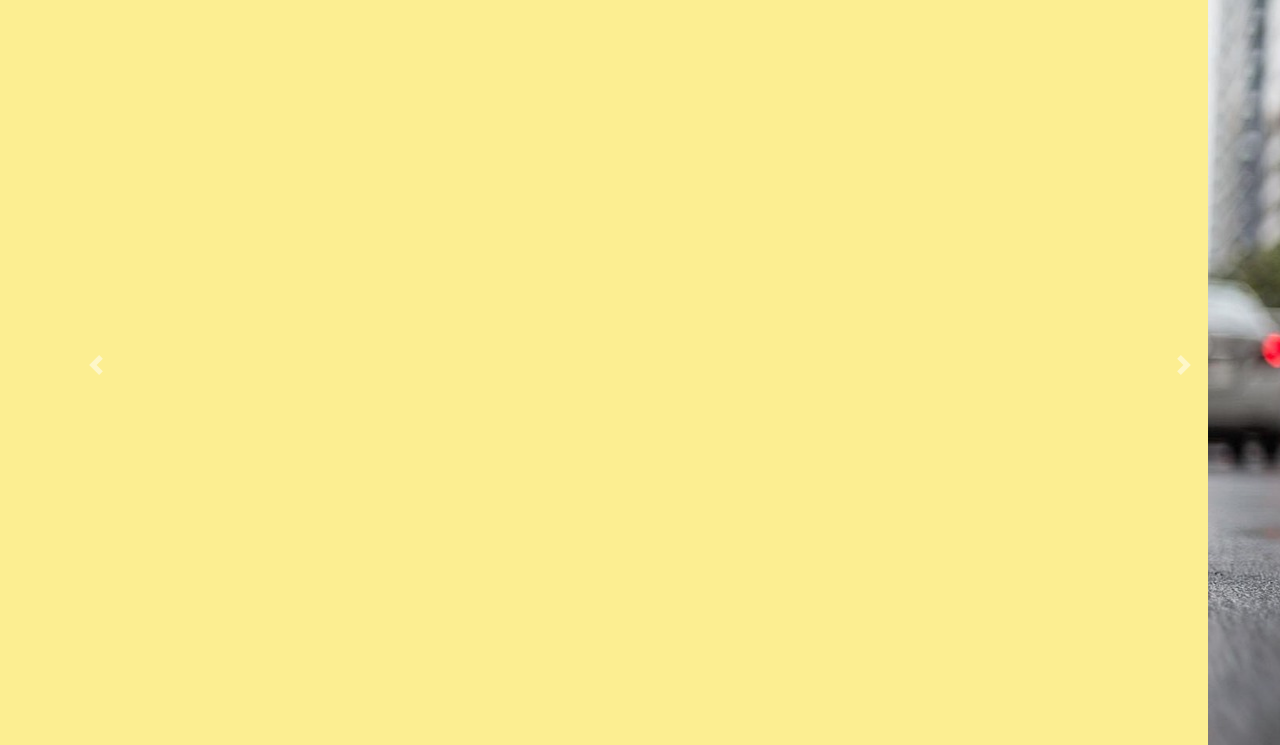
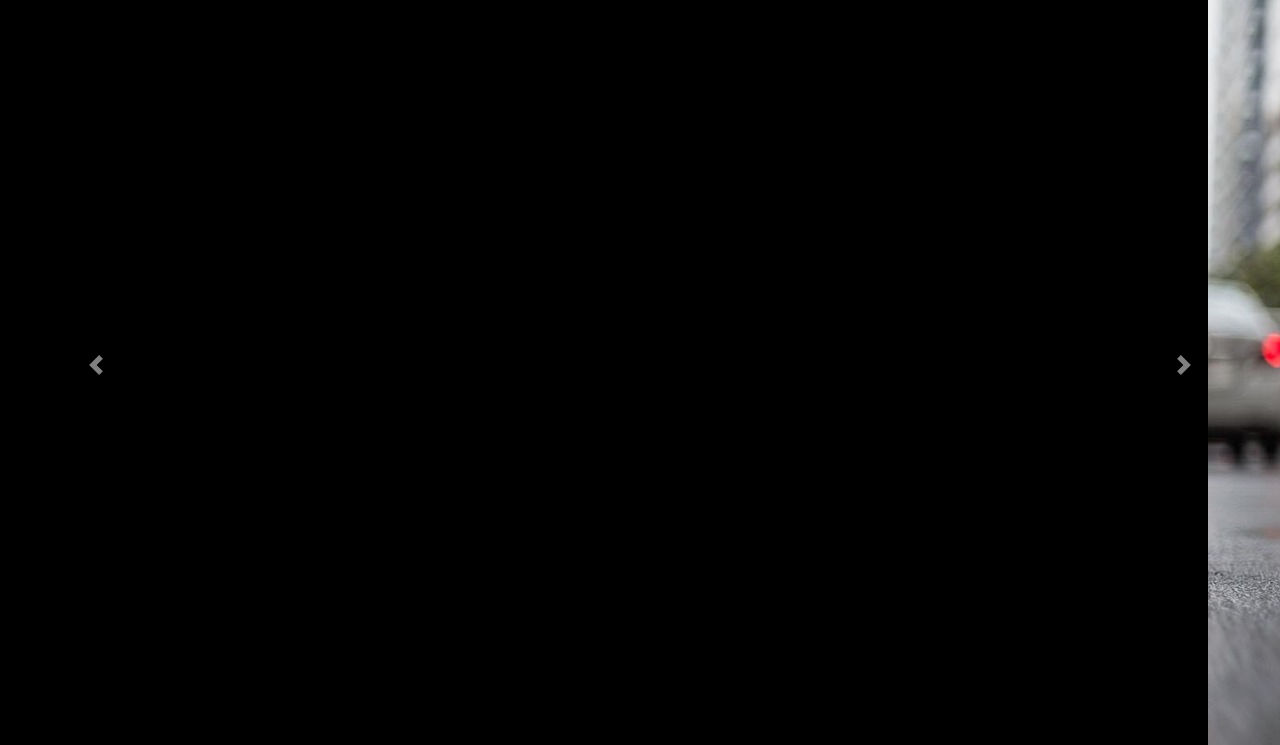
Before and after one commit to pedroalma/sapataria, a plain HTML site: page index.html in a window 1280 px wide. Shown: the part 76-821 px from the top of the page. Drawn offline with nearby package versions, Linux system fonts and the light colour scheme.

Commit message:
mudanca de cor

```diff
--- a/css/estilo-Home.css
+++ b/css/estilo-Home.css
@@ -4,7 +4,8 @@
     box-sizing: border-box;
 }
 body{
-    background-color: #fcee91;
+   /* background-color: #fcee91;*/
+   background-color: black;
 }
 nav,figure,ul,li{
     display: inline;
```
